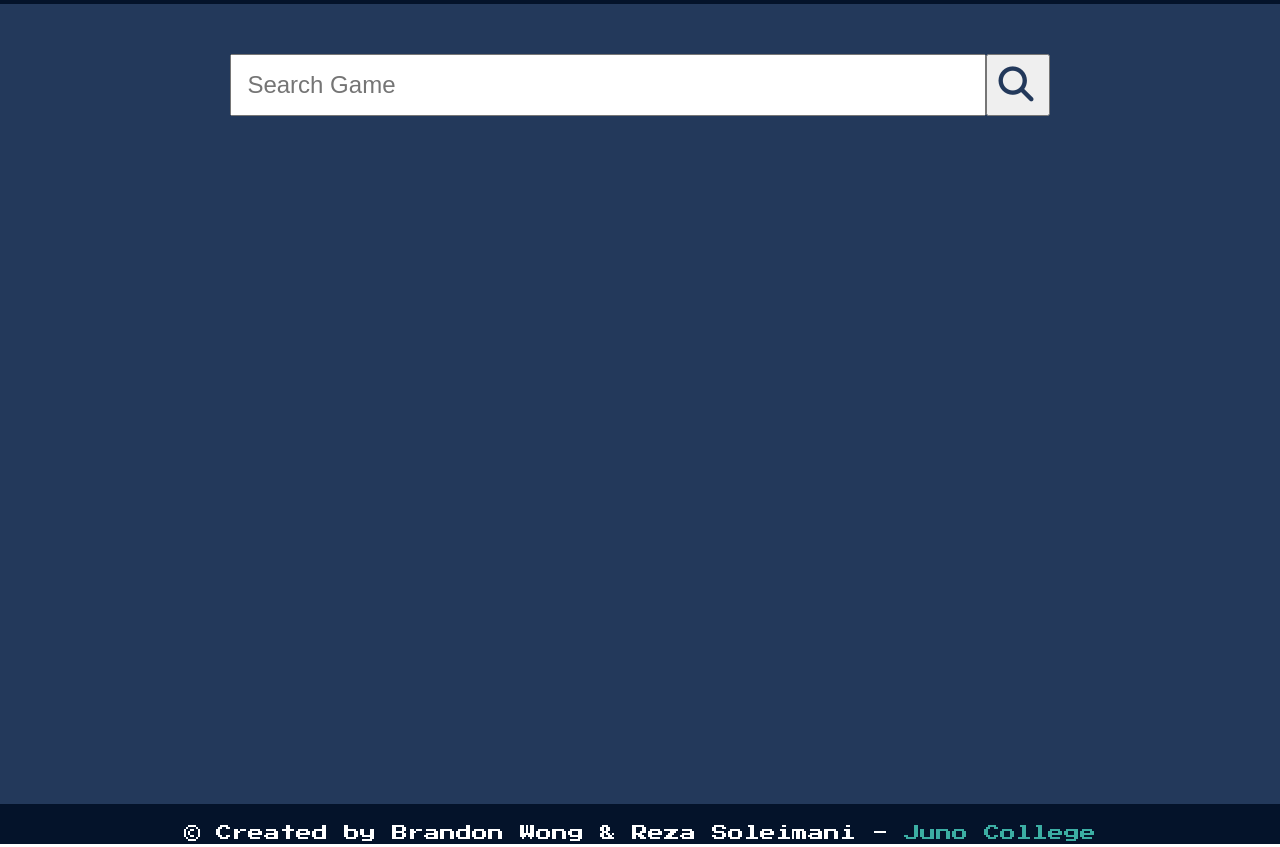
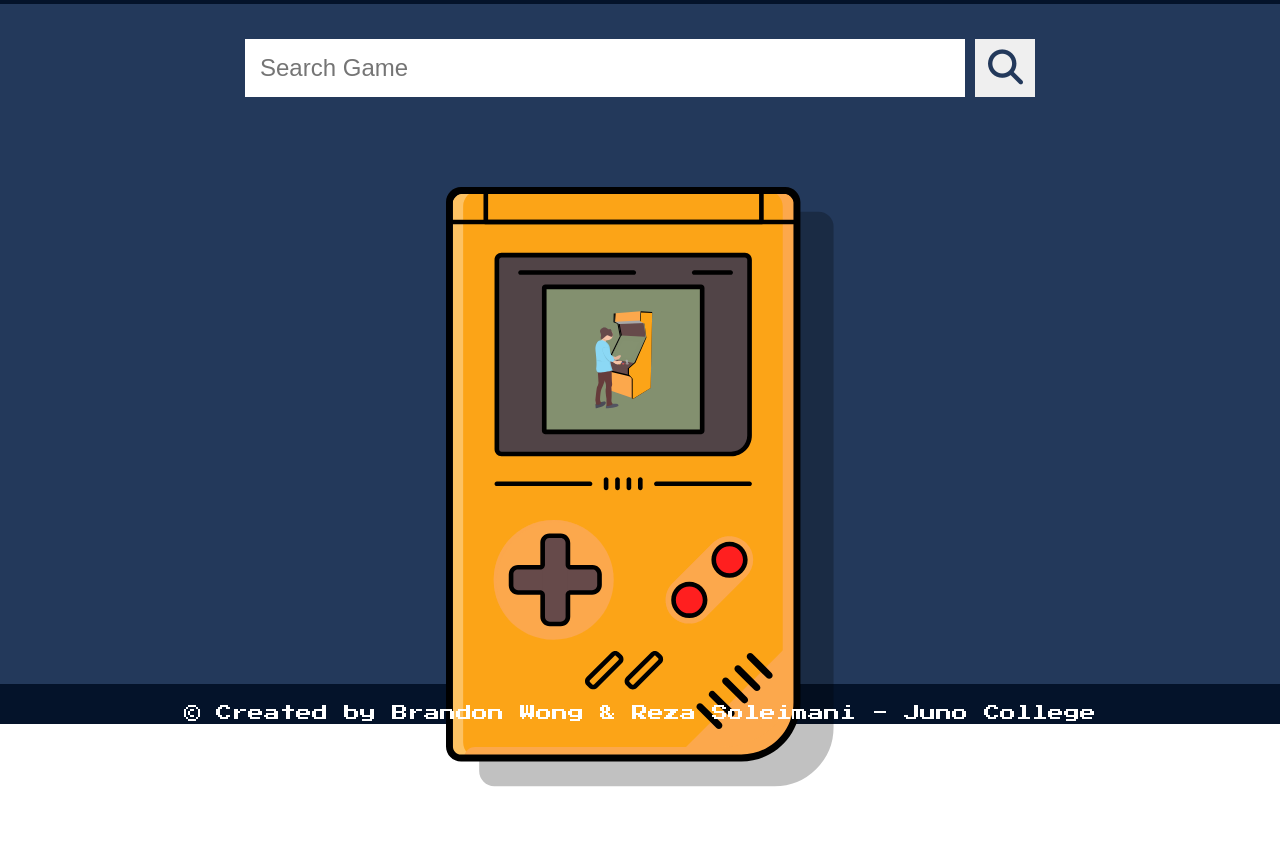
Before and after one commit to brandonWongRezaSoleimaniProject4/brandonWongRezaSoleimaniProject4, a plain HTML site: page index.html in a window 1280 px wide. Shown: the part 76-923 px from the top of the page. After the commit the page ends 863 px from the top, so only its background shows below. Drawn offline with nearby package versions, Linux system fonts and the light colour scheme.

Commit message:
updated sass styles for UX/UI accessibility

```diff
--- a/index.html
+++ b/index.html
@@ -16,13 +16,13 @@
     </header>
     <main>
         <section class="wrapper">
-            <form action="#" class="gameSearchForm contentWrapper">
+            <form action="#" class="gameSearchForm searchBarWrapper">
                 <!-- <fieldset> -->
                     <!-- *** KEEP OR DELETE LEGEND? *** -->
                     <!-- <legend>Search Games Here</legend> -->
                         <!-- *** change the font size of the dropdown menu ***-->
                     <!-- search input -->
-                    <input type="search" value="" placeholder="Search Game" id="search">
+                    <input type="search" value="" placeholder="Search Game" id="search" required>
                     <!-- search label -->
                     <label for="search" name="search" class="srOnly"></label>
                     <!-- submit button/input -->
@@ -33,17 +33,17 @@
                     <label for="submit" name="submit" class="srOnly"></label>
                 <!-- </fieldset> -->
             </form>
-            <!-- <div class="imageContainer"> -->
-                <!-- <img class="gameboyImg" src="./assets/gummyGameboyGummyByVijayVerma.svg" alt=""> -->
-            <!-- </div> -->
+            <div class="imageContainer">
+                <img class="gameboyImg" src="./assets/arcadeGameboyGummyByVijayVerma.svg" alt="Yellow GameBoy">
+            </div>
             <!-- div will populate listed items with JS -->
-            <div class="contentWrapper gameCardContainer">
+            <div class="wrapper gameCardContainer">
                 <!-- video games content goes here -->
             </div>
         </section>
     </main>
     <footer>
-        <p>&copy; Created by Brandon Wong &amp; Reza Soleimani - <a href="www.junocollege.com">Juno College</a></p>
+        <p>&copy; Created by Brandon Wong &amp; Reza Soleimani - <a href="https://www.junocollege.com/">Juno College</a></p>
     </footer>
     <script src='https://code.jquery.com/jquery-3.5.1.min.js'></script>
     <script src="script.js"></script>
--- a/script.js
+++ b/script.js
@@ -18,6 +18,7 @@ gameApp.searchVideoGameTitle = function () {
     // due to ajax error pending to complete
     $(`.gameSearchForm`).on(`submit`, function (event) {
         event.preventDefault();
+        $(`.imageContainer`).hide();
         const chosenGame = $(`#search`).val();
         // commenting out search value to keep search text by user for UX
         // $(`#search`).val(``);
@@ -37,7 +38,7 @@ gameApp.displayGameCard = function (gameArrayInfo) {
                     <h2>${gameData.external}</h2>
                     <img src="${gameData.thumb}" alt="${gameData.external}">
                     <p>Purchase on <a href="https://store.steampowered.com/app/${gameData.steamAppID}"><i class="fab fa-steam"></i> Steam store</a></p>
-                    <p>Lowest documentated price: <a href="https://steamdb.info/app/${gameData.steamAppID}/">$${gameData.cheapest}<a></p>
+                    <p>Lowest recorded price: <a href="https://steamdb.info/app/${gameData.steamAppID}/">$${gameData.cheapest}<a></p>
                 </li>
             </ul> `;
         $(`.gameCardContainer`).append(gameContentCard);
--- a/styles/sass/_footer.scss
+++ b/styles/sass/_footer.scss
@@ -9,3 +9,8 @@ footer {
 footer p {
     font-size: 16px;
 }
+
+footer a {
+    text-decoration: none;
+    color: $tertiary;
+}
--- a/styles/sass/_global.scss
+++ b/styles/sass/_global.scss
@@ -1,6 +1,19 @@
 $primary: #23395B;
 $secondary: #04132A;
 $tertiary: #FFFFFF;
+$quaternary: #FCA417;
+$quinary: #FF0000;
+
+html {
+    font-size: 62.5%;
+    padding: 0;
+    margin: 0;
+}
+
+body {
+    color: $tertiary;
+    font-family: 'Lato', sans-serif;
+}
 
 .wrapper {
     max-width: 1450px;
@@ -8,16 +21,24 @@ $tertiary: #FFFFFF;
     margin: 0 auto;
 }
 
-.contentWrapper {
-    max-width: 1450px;
+.searchBarWrapper {
+    max-width: 800px;
     width: 80%;
     margin: 0 auto;
 }
 
 a {
-    text-decoration: none;
-    color: #3CAEA3;
+    color: $tertiary;
     padding-top: 5px;
+}
+
+a:hover,
+a:focus {
+    color: $quaternary;
+}
+
+a:active {
+    color: $quinary;
 }
 
 a,
--- a/styles/sass/_main.scss
+++ b/styles/sass/_main.scss
@@ -1,12 +1,12 @@
 main {
-    height: 100vh;
+    height: 85vh;
     background-color: $primary;
 }
 
 form {
     display: flex;
     justify-content: center;
-    padding: 50px 0;
+    padding: 30px 0;
     position: relative;
 }
 
@@ -14,10 +14,25 @@ input[type="search"] {
     padding: 15px;
     width: 100%;
     font-size: 24px;
+    border: $primary 5px solid;
 }
 
 button {
     padding: 15px 30px;
+    border: $primary 5px solid;
+    cursor: pointer;
+}
+
+input[type="search"]:hover,
+input[type="search"]:focus,
+button:hover,
+button:focus {
+    border: $quaternary 5px solid;
+}
+
+button:active {
+    color: $quinary;
+    border: $quinary 5px solid;
 }
 
 .gameCardContainer {
@@ -27,8 +42,8 @@ button {
 }
 
 ul {
-    width: calc(100% / 3);
-    padding: 6px 20px;
+    width: 32%;
+    padding: 5px 20px;
 }
 
 li {
@@ -49,11 +64,17 @@ img {
 i.fa-search {
     color: $primary;
     position: absolute;
-    right: 16px;
-    top: 63px;
+    right: 17px;
+    top: 46px;
     font-size: 35px;
 }
 
+.imageContainer {
+    display: flex;
+    justify-content: center;
+}
+
 .gameboyImg {
-    height: 800px;
+    height: 600px;
+    margin-top: 55px;
 }
--- a/styles/sass/_typography.scss
+++ b/styles/sass/_typography.scss
@@ -1,14 +1,6 @@
-    // font-family: 'Lato', sans-serif;
-    // font-family: 'Press Start 2P', cursive;
-
-
-body {
-    color: $tertiary;
-    font-family: 'Lato', sans-serif;
-}
-
 h1 {
     font-family: 'Press Start 2P', cursive;
+    font-size: 35px;
 }
 
 h2 {
```
Also changed, not shown: assets/arcadeGameboyGummyByVijayVerma.svg (added), assets/undraw_old_day_6x25.svg (added), styles/styles.css.
